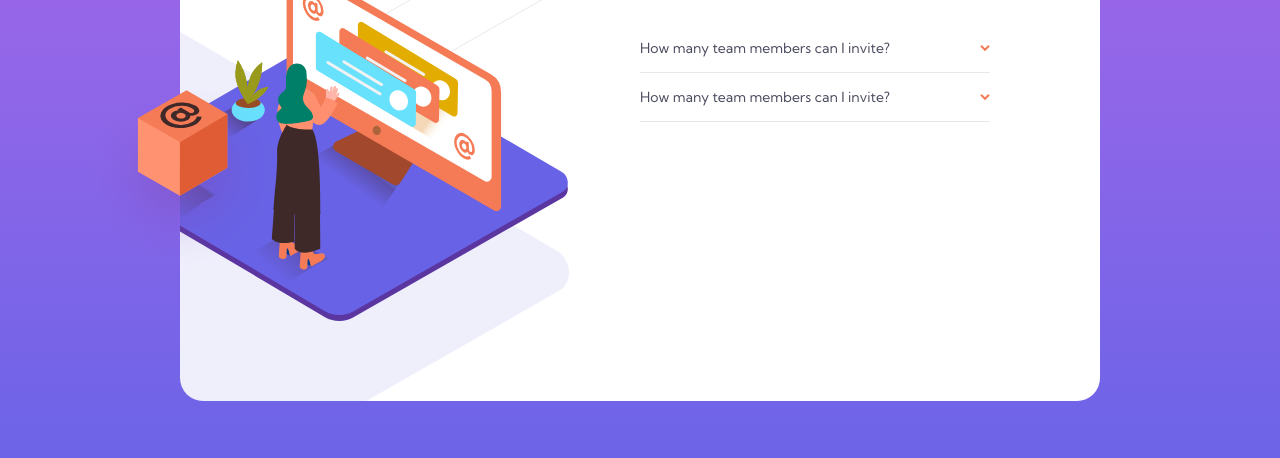
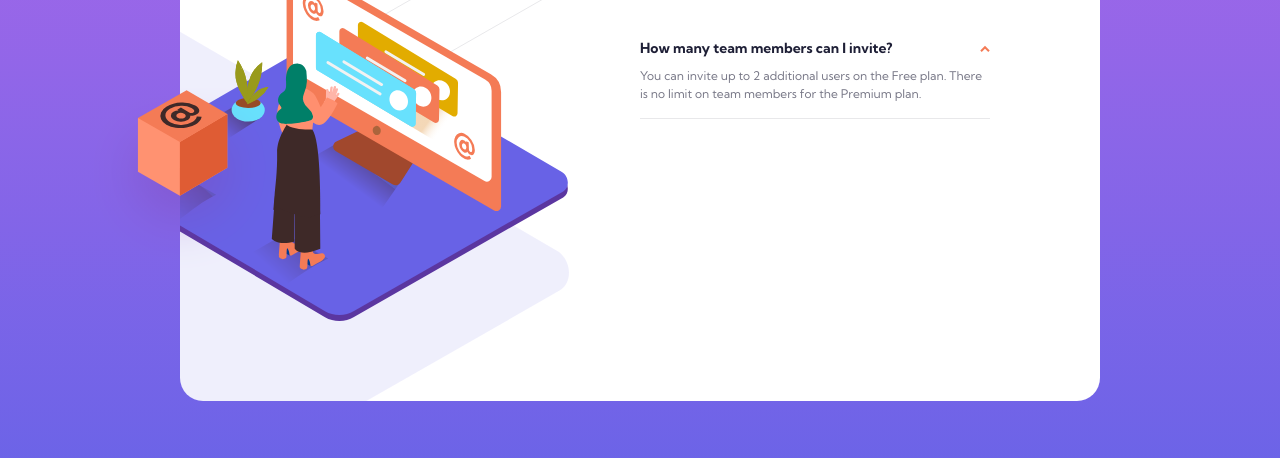
Before and after one commit to viniciusshenri96/faq-accordion-card, a plain HTML site: page index.html in a window 1280 px wide. Both pictures are taken after a click on the element "How many team members can I invite?". Shown: the part 254-712 px from the top of the page. Drawn offline with Linux system fonts and the light colour scheme.

Commit message:
:sparkles: feat: implementing accordion

```diff
--- a/assets/css/style.css
+++ b/assets/css/style.css
@@ -211,10 +211,12 @@ main {
   transition: 0.4s ease-in-out;
 }
 
-.faq__btn.active,
-.faq__btn.active::after {
+.faq__btn.active {
   font-weight: 700;
   color: #1e1f36;
+}
+
+.faq__btn.active::after {
   transform: rotate(-180deg);
   transition: 0.4s ease-in-out;
 }
@@ -229,3 +231,18 @@ main {
 .faq__desc.active {
   display: block;
 }
+
+/* Accordion on CSS */
+.faq__btn:focus {
+  font-weight: 700;
+  color: #1e1f36;
+}
+
+.faq__btn:focus:after {
+  transform: rotate(-180deg);
+  transition: 0.4s ease-in-out;
+}
+
+.faq__btn:focus .faq__desc {
+  display: block;
+}
--- a/assets/js/script.js
+++ b/assets/js/script.js
@@ -1,10 +1,34 @@
 "use strict";
 
-const faqQuestionContainer = document.querySelector(".faq__question-box");
-const questionAll = document.querySelectorAll(".faq__question");
-const faqDescAll = document.querySelectorAll(".faq__desc");
+const faqQuestionContainer = document.querySelector(
+  "[data-question-container]"
+);
 
 faqQuestionContainer.addEventListener("click", function (e) {
-  const clicked = e.target.closest(".faq__btn");
-  console.log(clicked);
+  let clickedBtn;
+  let faqQuestionBox;
+  const classActive = "active";
+
+  clickedBtn = e.target.closest("[data-faq-btn]");
+
+  if (!clickedBtn) return;
+  faqQuestionBox = clickedBtn.closest("[data-question]");
+
+  clickedBtn.classList.toggle(classActive);
+  faqQuestionBox.nextElementSibling.classList.toggle(classActive);
+
+  if (!faqQuestionBox.nextElementSibling.classList.contains(classActive))
+    return clickedBtn.setAttribute("aria-expanded", "false");
+  clickedBtn.setAttribute("aria-expanded", "true");
+
+  document.querySelectorAll("[data-faq-btn].active").forEach((faqBtn) => {
+    if (faqBtn === clickedBtn) return;
+    faqBtn.classList.remove(classActive);
+    faqBtn.setAttribute("aria-expanded", "false");
+  });
+
+  document.querySelectorAll("[data-desc].active").forEach((desc) => {
+    if (desc === faqQuestionBox.nextElementSibling) return;
+    desc.classList.remove(classActive);
+  });
 });
--- a/index.html
+++ b/index.html
@@ -22,41 +22,19 @@
         </div>
         <div class="faq__content">
           <h1 class="faq__title">FAQ</h1>
-          <dl class="faq__question-container">
+          <dl class="faq__question-container" data-question-container>
             <div class="faq__question-box">
-              <dt class="faq__question">
-                <button class="faq__btn" aria-controls="question1" aria-expanded="false">How many team members can I
+              <dt class="faq__question" data-question>
+                <button class="faq__btn" aria-controls="question1" aria-expanded="false" data-faq-btn>How many team
+                  members can I
                   invite?</button>
               </dt>
-              <dd class="faq__desc" id="question1">You can invite up to 2 additional users on the Free plan. There is no
-                limit on
-                team members for the Premium plan.</dd>
-            </div>
-            <div class="faq__question-box">
-              <dt class="faq__question">
-                <button class="faq__btn" aria-controls="question1" aria-expanded="false">How many team members can I
-                  invite?</button>
-              </dt>
-              <dd class="faq__desc" id="question1">You can invite up to 2 additional users on the Free plan. There is no
+              <dd class="faq__desc" data-desc id="question1">You can invite up to 2 additional users on the Free plan.
+                There is no
                 limit on
                 team members for the Premium plan.</dd>
             </div>
 
-
-            <!-- <dt class="faq__question">What is the maximum file upload size?</dt>
-            <dd class="faq__desc">No more than 2GB. All files in your account must fit your allotted storage space.</dd>
-
-            <dt class="faq__question">How do I reset my password?</dt>
-            <dd class="faq__desc">Click “Forgot password” from the login page or “Change password” from your profile
-              page.A
-              reset link will be emailed to you.</dd>
-
-            <dt class="faq__question">Can I cancel my subscription?</dt>
-            <dd class="faq__desc">Yes! Send us a message and we’ll process your request no questions asked.</dd>
-
-            <dt class="faq__question">Do you provide additional support?</dt>
-            <dd class="faq__desc">Chat and email support is available 24/7. Phone lines are open during normal business
-              hours.</dd> -->
           </dl>
         </div>
       </div>
```
